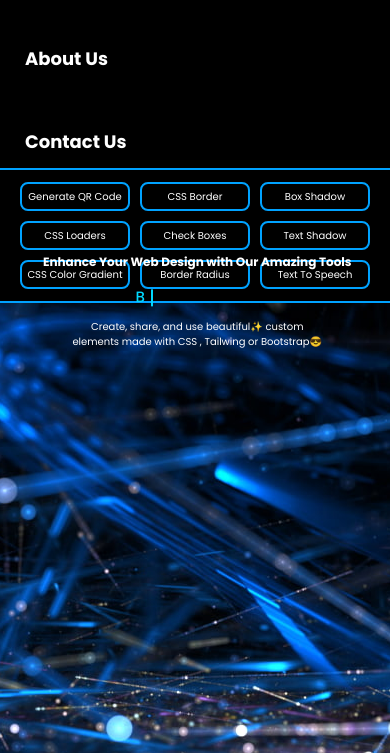
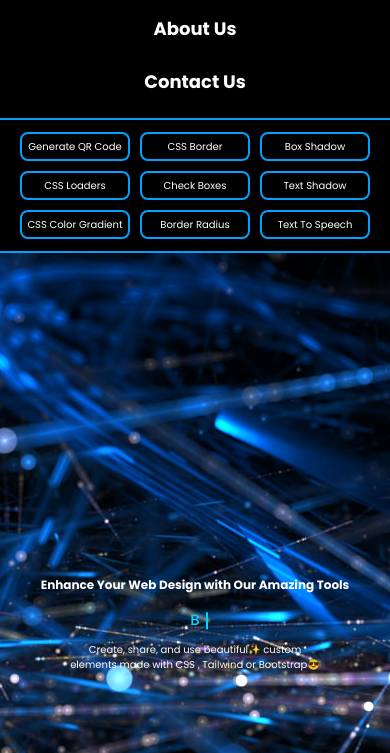
Before and after one commit to MuhammadHamzaAslam/Alpha-Coder, a plain HTML site: page index.html in a window 390 px wide. Both pictures are taken after a click on the button "Toggle navigation". Shown: the part 91-844 px from the top of the page. Drawn offline with nearby package versions, Linux system fonts and the light colour scheme.

Commit message:
responsive issue solve

```diff
--- a/Files/style.css
+++ b/Files/style.css
@@ -1,12 +1,16 @@
 @import url('https://fonts.googleapis.com/css2?family=Poppins:wght@100;200;300;400;500;600;700;800;900&display=swap');
+
 * {
     font-family: 'Poppins', sans-serif;
 }
-body{
-  /* background-color: rgb(0, 0, 0); */
+
+body {
+    margin: 0;
+    padding: 0;
+    box-sizing: border-box;
 }
-/* navbar start */
-.navbar{
+
+.navbar {
     background-color: rgb(0, 0, 0) !important;
     padding: 5px;
     position: sticky;
@@ -14,48 +18,56 @@ body{
     z-index: 99999;
     border-bottom: 2px solid #00a2ff;
 }
-.navbar-brand{
+
+.navbar-brand {
     display: flex;
     align-items: center;
     color: white !important;
     font-weight: bold;
     font-size: 25px;
 }
-.nav-link{
+
+.nav-link {
     color: white !important;
     font-weight: bold;
     border-radius: 10px;
     padding: 8px;
     transition: all 0.3s;
 }
-.nav-link:hover{
-  /* background-color: #323232; */
+
+.nav-link:hover {
     background-color: #00a2ff;
     transition: all 0.3s;
 }
-.nav-Ul{
+
+.nav-Ul {
     display: flex;
     gap: 40px;
 }
-.nav-Ul .nav-item{
+
+.nav-Ul .nav-item {
     font-size: 18px;
 }
-.navbar-toggler{
+
+.navbar-toggler {
     color: #00a2ff;
     background-color: #ffffff;
 }
-/* navbar end */
-/* navbar button start */
-.navbtns-container{
+
+.navbtns-container {
     background-color: #000000;
     padding: 12px;
     border-bottom: 2px solid #00a2ff;
 }
-.nav-btnsDiv{
+
+.nav-btnsDiv {
     display: flex;
+    flex-wrap: wrap;
     justify-content: space-between;
+    gap: 10px;
 }
-.nav-btn{
+
+.nav-btn {
     background-color: black;
     color: white;
     border: 2px solid #00a2ff;
@@ -64,41 +76,45 @@ body{
     transition: all 0.5s;
     font-size: 17px;
 }
-.nav-btn:hover{
-  color:  #12d8fb;
+
+.nav-btn:hover {
+    color: #12d8fb;
     box-shadow: 0px 0px 9px #00d9ff;
     border: 2px solid #00d9ff;
     transition: all 0.5s;
 }
-/* navbar button end */
-/* animated Section start */
+
 #animateSecDiv {
     background-image: url('../images/animationimg2.jpg') !important;
     background-repeat: no-repeat;
     background-position: center;
-    width: 100% ;
+    width: 100%;
     height: 90vh;
-    /* opacity: 0.7; */
+    position: relative;
 }
-.animateSecTextDiv{
+
+.animateSecTextDiv {
     position: absolute;
     top: 37%;
-  left:20%;
+    left: 20%;
     display: flex;
     flex-direction: column;
     gap: 15px;
+    text-align: center;
 }
-.text{
+
+.text {
     color: white;
     font-size: 2rem;
     font-weight: 600;
 }
+
 h2 span {
     color: #00d9ff;
     position: relative;
-  left: 30%;
     font-size: 35px;
 }
+
 h2 span::before {
     content: "";
     height: 30px;
@@ -110,13 +126,16 @@ h2 span::before {
     transform: translateY(-45%);
     animation: blink 0.7s infinite;
 }
+
 h2 span.stop-blinking::before {
     animation: none;
 }
+
 @keyframes blink {
     50% { opacity: 0 }
 }
-#description{
+
+#description {
     color: white;
     text-align: center;
     font-size: 20px;
@@ -1185,3 +1204,20 @@ h2 span {
   }
 }
 /* Mobile Responsiveness End */
+@media (max-width: 991px) {
+  .animateSecTextDiv {
+      top: 50%;
+      left: 10%;
+      transform: translateY(-50%);
+      width: 80%;
+  }
+
+  .nav-Ul {
+      display: block;
+      text-align: center;
+  }
+
+  .nav-Ul .nav-item {
+      margin-bottom: 10px;
+  }
+}
--- a/index.html
+++ b/index.html
@@ -52,11 +52,10 @@
 
   <!-- animated Section start -->
   <div id="animateSecDiv">
-            <!-- <img src="images/animationimg2.jpg" alt="image"> -->
     <div class="animateSecTextDiv">
       <h1 id="typeEffect" class="text">Enhance Your Web Design with Our Amazing Tools</h1>
       <h2><span></span></h2>
-                <p id="description">Create, share, and use  beautiful✨ custom <br> elements made with CSS , Tailwing or Bootstrap😎</p>
+      <p id="description">Create, share, and use  beautiful✨ custom <br> elements made with CSS , Tailwind or Bootstrap😎</p>
     </div>
   </div>
   <!-- animated Section end -->
```
Lines whose indentation alone changed are shown as unchanged.
